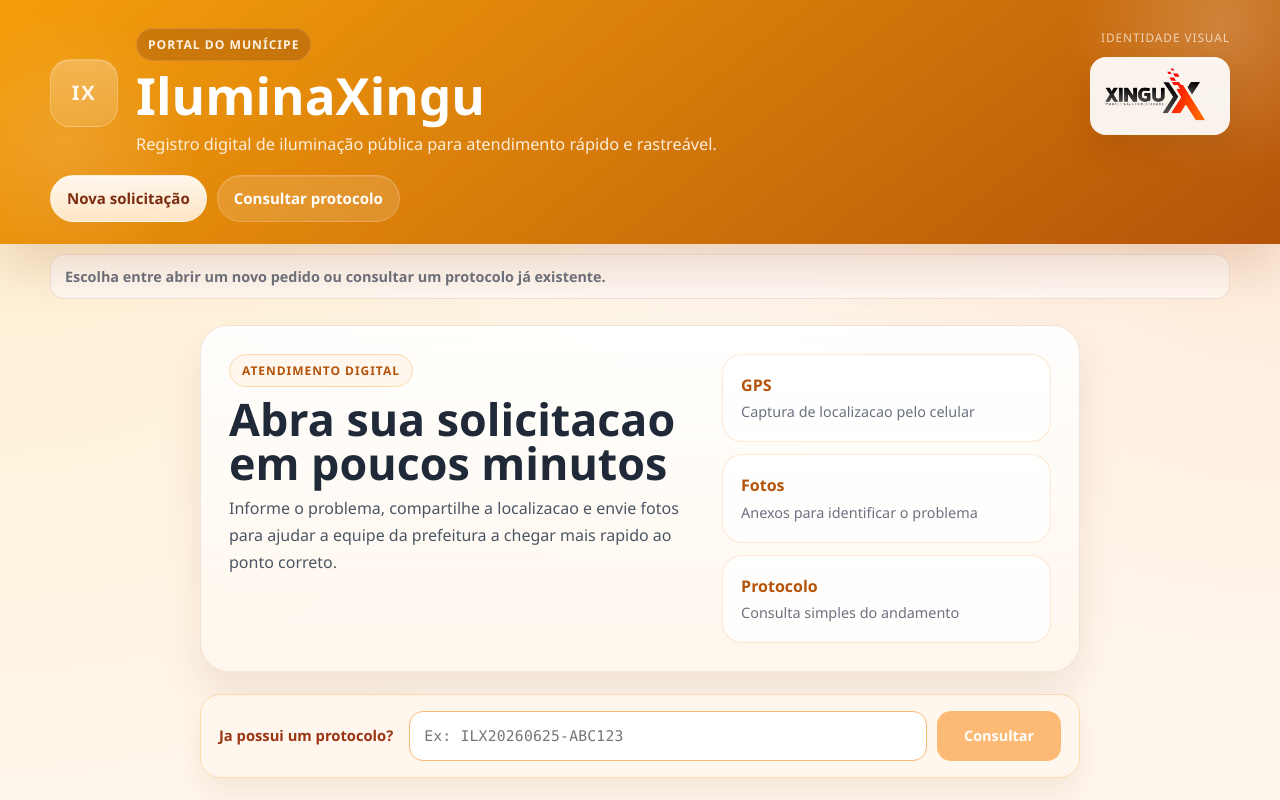
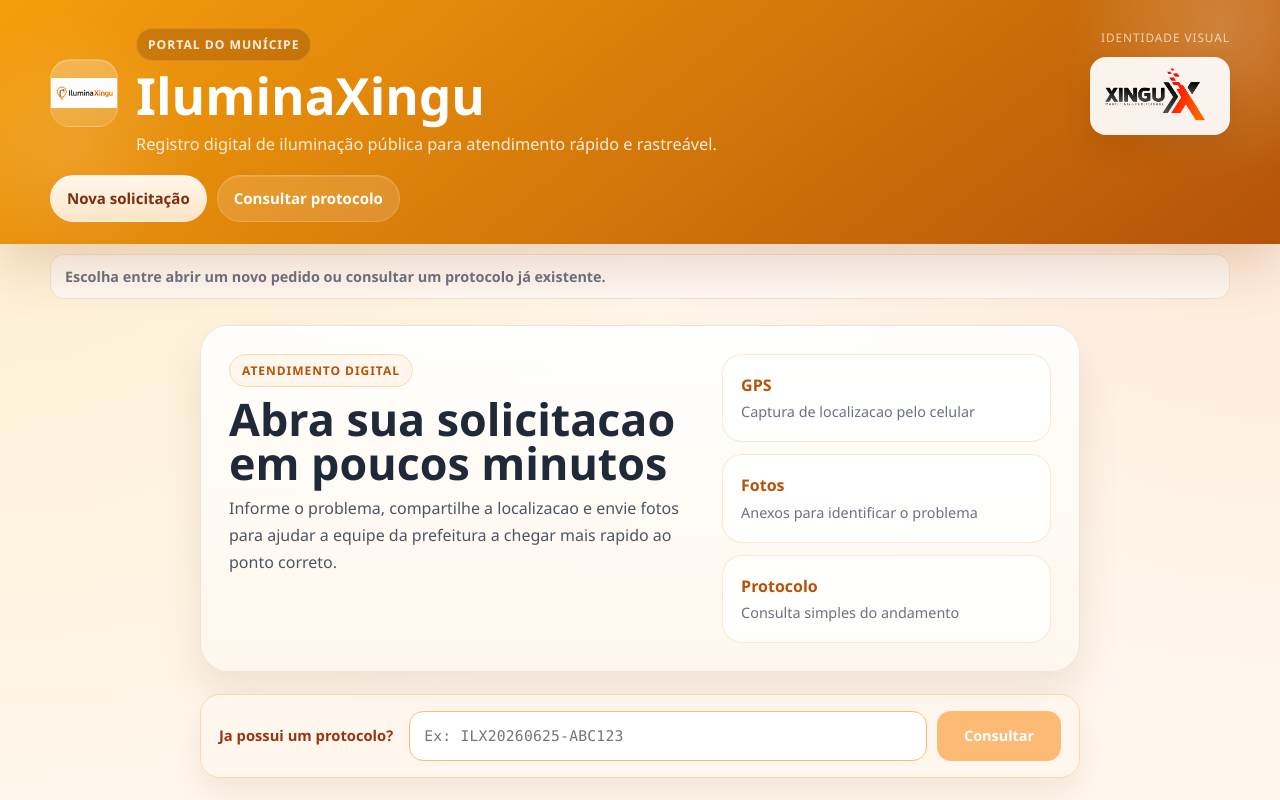
Before and after one commit to xinguagencia-alt/iluminaxingu, a React (Vite) app in the folder apps/web/: page / in a window 1280 px wide. Shown: the top 800 px of the page. Built offline with nearby package versions, Linux system fonts and the light colour scheme; no server answers.

Commit message:
feat: substitui logo IX pela logo IluminaXingu no header

```diff
--- a/apps/web/src/App.tsx
+++ b/apps/web/src/App.tsx
@@ -94,9 +94,7 @@ function AppBrand({
   return (
     <div className="headerBranding">
       <div className="headerBrandMark">
-        <div className="headerBrandIcon" aria-hidden="true">
-          IX
-        </div>
+        <img src="/logo-iluminaxingu.png" alt="IluminaXingu" className="headerBrandIcon" />
         <div className="headerTitles">
           <span className="headerEyebrow">{eyebrow}</span>
           <h1>{title}</h1>
--- a/apps/web/src/styles/global.css
+++ b/apps/web/src/styles/global.css
@@ -153,12 +153,7 @@ textarea {
   width: 68px;
   height: 68px;
   border-radius: 20px;
-  display: grid;
-  place-items: center;
-  font-size: 1.25rem;
-  font-weight: 800;
-  letter-spacing: 0.08em;
-  color: #fff7ed;
+  object-fit: contain;
   border: 1px solid rgba(255, 255, 255, 0.18);
   background: linear-gradient(180deg, rgba(255, 255, 255, 0.26), rgba(255, 255, 255, 0.12));
   box-shadow: inset 0 1px 0 rgba(255, 255, 255, 0.18);
@@ -379,7 +374,6 @@ textarea {
     width: 52px;
     height: 52px;
     border-radius: 16px;
-    font-size: 1rem;
   }
 
   .headerTitles h1 {
```
Also changed, not shown: apps/web/public/logo-iluminaxingu.png (added).
